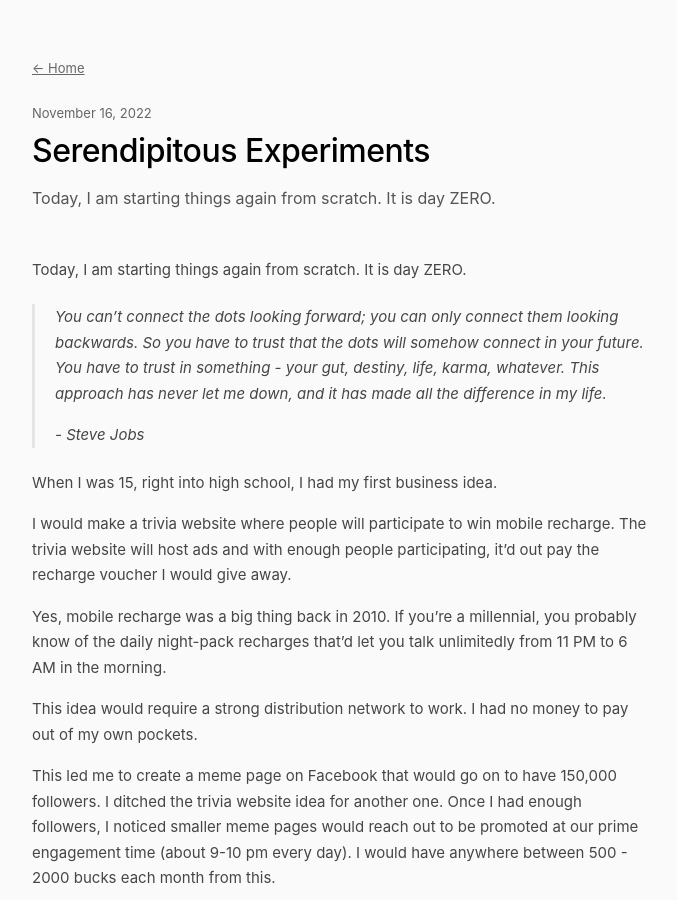
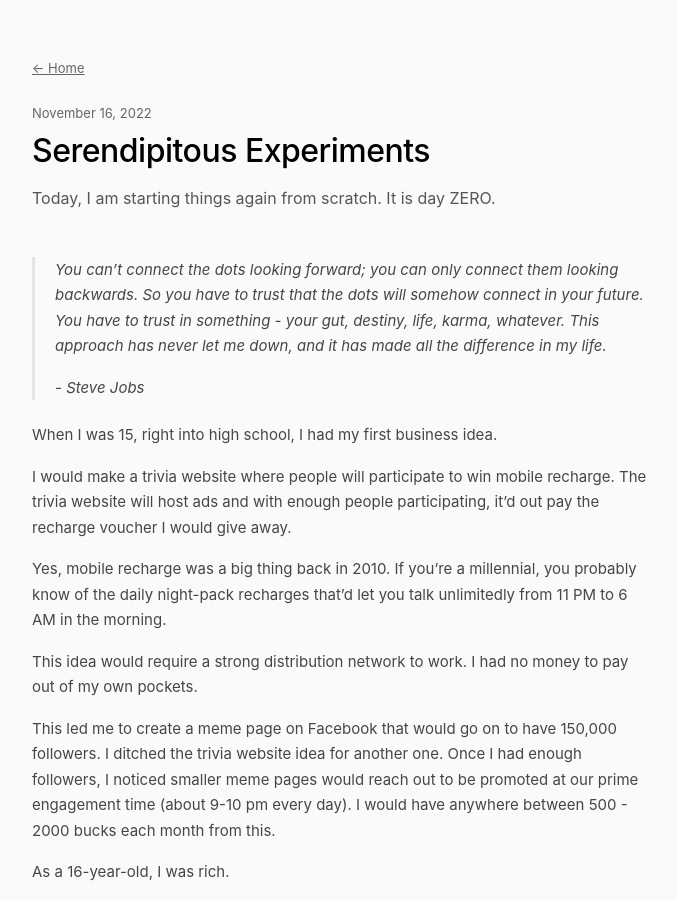
Before and after one commit to theshajha/theshajha, a Jekyll site: the page built from _posts/2022-11-16-serendepitous-experiments.md, in a window 1280 px wide and 900 px high. Shown: the whole window, without its empty margins (300-977 px from the left). Built offline with Jekyll 4.4.1, drawn with Linux system fonts in a browser that asks for light colours.

Commit message:
update blogs

```diff
--- a/_posts/2022-11-16-serendepitous-experiments.md
+++ b/_posts/2022-11-16-serendepitous-experiments.md
@@ -6,8 +6,6 @@ slug: serendipitous-experiments
 description: "Today, I am starting things again from scratch. It is day ZERO."
 layout: post
 ---
-
-Today, I am starting things again from scratch. It is day ZERO.
 
 > You can't connect the dots looking forward; you can only connect them looking backwards. So you have to trust that the dots will somehow connect in your future. You have to trust in something - your gut, destiny, life, karma, whatever. This approach has never let me down, and it has made all the difference in my life.
 >
```
Also changed, not shown: _posts/2022-07-18-i-turned-28-today.md (+0 -4 lines).
